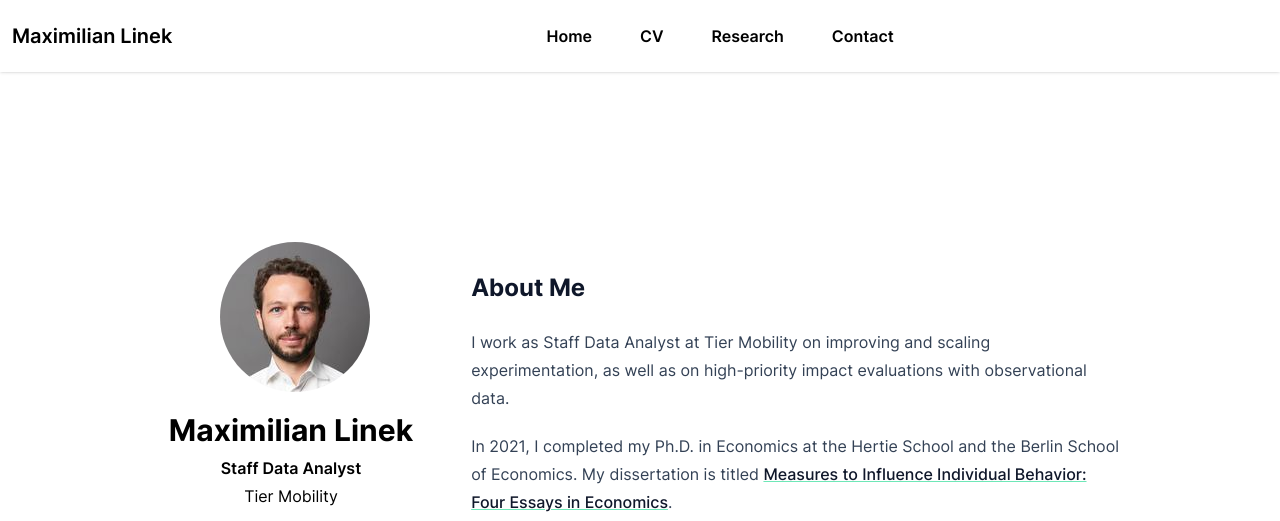
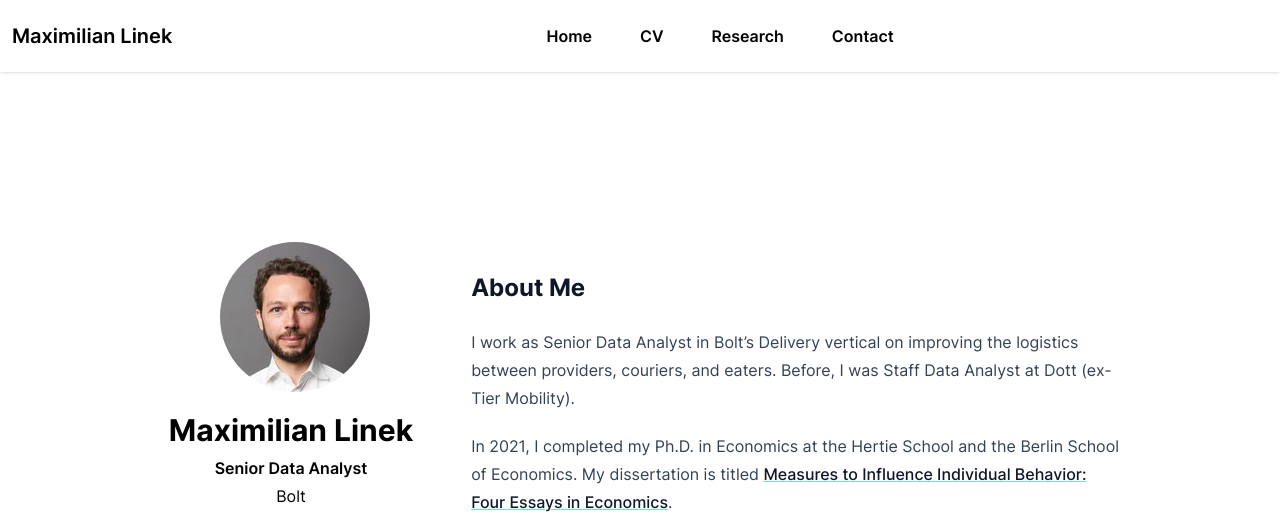
Before and after one commit to maxlinek/maxlinek.github.io, a plain HTML site: page index.html in a window 1280 px wide. Shown: the top 521 px of the page. Drawn offline with Linux system fonts and the light colour scheme.

Commit message:
Updated information on landing page

```diff
--- a/index.html
+++ b/index.html
@@ -1,6 +1,6 @@
 <!doctype html>
 <!-- This site was created with Hugo Blox. https://hugoblox.com -->
-<!-- Last Published: January 27, 2025 --><html lang="en-us" dir="ltr"
+<!-- Last Published: May 18, 2025 --><html lang="en-us" dir="ltr"
       data-wc-theme-default="system">
 
 <head>
@@ -41,7 +41,7 @@
 
 
 
-  <meta name="description" content="Staff Data Analyst" />
+  <meta name="description" content="Senior Data Analyst" />
 
 
   <link rel="alternate" hreflang="en-us" href="https://maxlinek.github.io/" />
@@ -188,7 +188,7 @@
   <meta property="og:site_name" content="Maximilian Linek" />
   <meta property="og:url" content="https://maxlinek.github.io/" />
   <meta property="og:title" content="Maximilian Linek" />
-  <meta property="og:description" content="Staff Data Analyst" /><meta property="og:image" content="https://maxlinek.github.io/media/icon_hu17307112998964395948.png" />
+  <meta property="og:description" content="Senior Data Analyst" /><meta property="og:image" content="https://maxlinek.github.io/media/icon_hu17307112998964395948.png" />
     <meta property="twitter:image" content="https://maxlinek.github.io/media/icon_hu17307112998964395948.png" /><meta property="og:locale" content="en-us" />
 
 
@@ -614,12 +614,12 @@
 
       <div class="text-3xl font-bold mb-2 mt-6">Maximilian Linek</div>
 
-      <h3 class="font-semibold mb-1">Staff Data Analyst</h3>
+      <h3 class="font-semibold mb-1">Senior Data Analyst</h3>
 
 
       <div class="mb-2">
 
-        <div>Tier Mobility</div>
+        <div>Bolt</div>
 
       </div>
 
@@ -688,7 +688,7 @@
     <div class="pt-2 justify-content-center prose prose-slate dark:prose-invert">
       <div class="bio-text" >
         <h2 id="about-me">About Me</h2>
-<p>I work as Staff Data Analyst at Tier Mobility on improving and scaling experimentation, as well as on high-priority impact evaluations with observational data.</p>
+<p>I work as Senior Data Analyst in Bolt&rsquo;s Delivery vertical on improving the logistics between providers, couriers, and eaters. Before, I was Staff Data Analyst at Dott (ex-Tier Mobility).</p>
 <p>In 2021, I completed my Ph.D. in Economics at the Hertie School and the Berlin School of Economics. My dissertation is titled <a href="https://doi.org/10.48462/opus4-3725" target="_blank" rel="noopener">Measures to Influence Individual Behavior: Four Essays in Economics</a>.</p>
 <p>Previous to my doctoral studies, I worked for an international management consultancy.</p>
 
```
Also changed, not shown: 404.html (+3 -3 lines), publication_types/index.html (+3 -3 lines), publication_types/working-paper/index.html (+3 -3 lines), research/basic_income/index.html (+1 -1 lines), research/defaults/index.html (+1 -1 lines), research/dictating_development/index.html (+1 -1 lines), research/framing/index.html (+1 -1 lines), research/index.html (+3 -3 lines), tags/index.html (+3 -3 lines), tags/publication/index.html (+3 -3 lines), tags/working-paper/index.html (+3 -3 lines).
